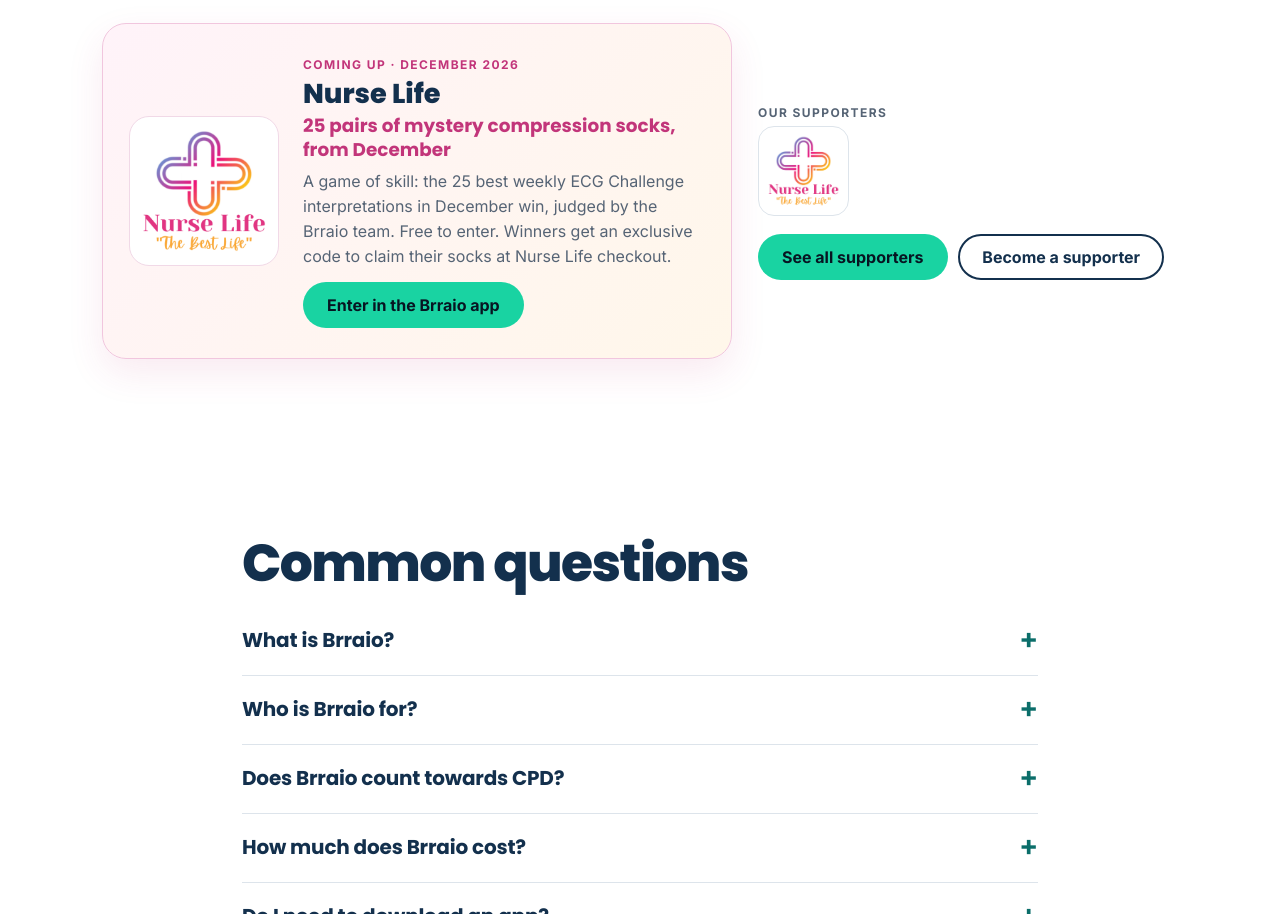
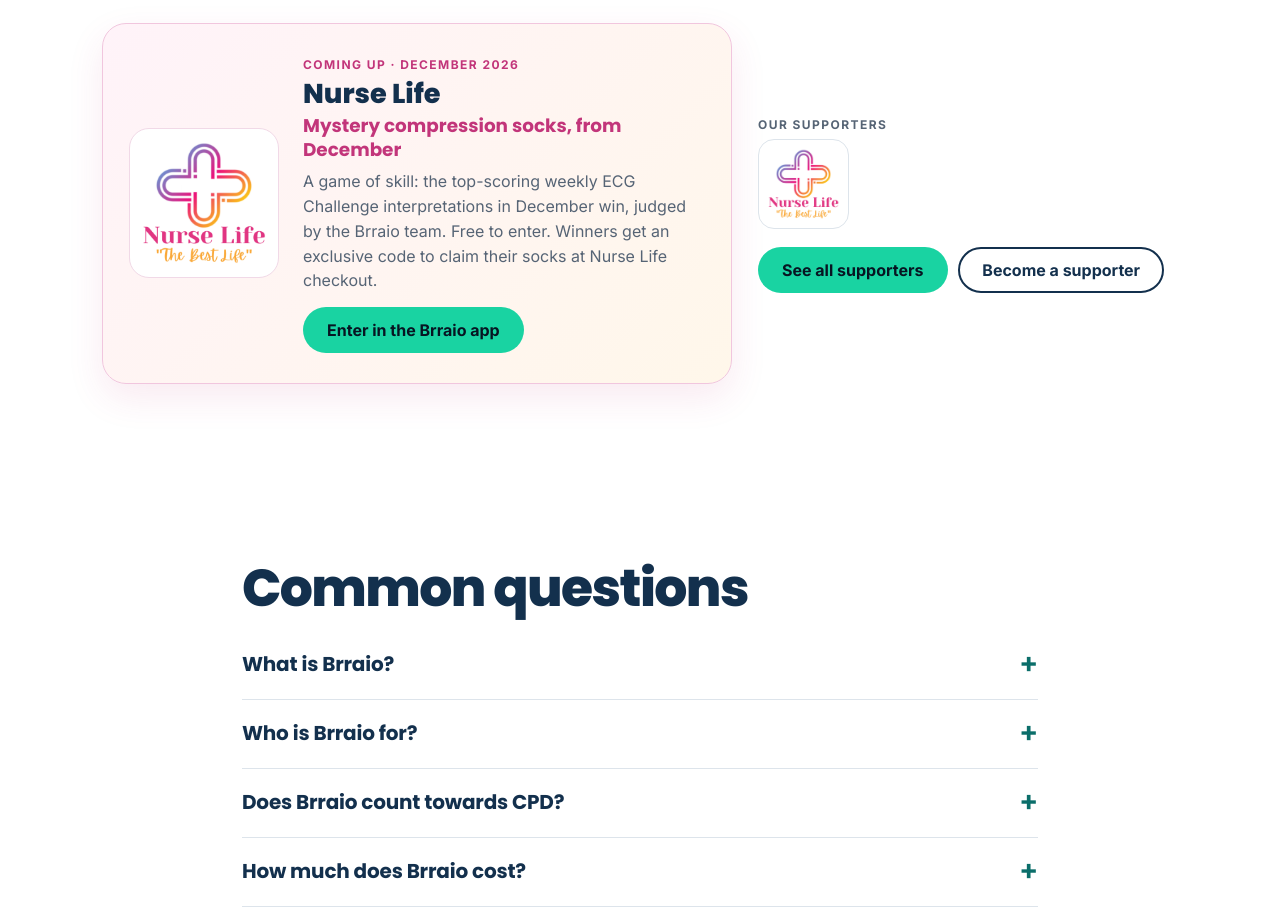
Before and after one commit to JoYoApps/brraio-site, a plain HTML site: page index.html in a window 1280 px wide. Shown: the part 4979-5893 px from the top of the page. Drawn offline with Linux system fonts and the light colour scheme.

Commit message:
Don't state the number of prizes; 'top scorers win'
Co-Authored-By: Claude Opus 5.5 <noreply@anthropic.com>
Claude-Session: https://claude.ai/code/session_01VACmoPq2rC3mq4xSYsbYes

```diff
--- a/partners/partners.js
+++ b/partners/partners.js
@@ -11,8 +11,8 @@ window.BRRAIO_PARTNERS = {
      deal: "Mystery compression socks for Brraio competition winners, starting December"}
   ],
   sponsors: {
-    "2026-12": {id: "nurse-life", prize: "25 pairs of mystery compression socks",
-                detail: "A game of skill: the 25 best weekly ECG Challenge interpretations in December win, judged by the Brraio team. Free to enter. Winners get an exclusive code to claim their socks at Nurse Life checkout."}
+    "2026-12": {id: "nurse-life", prize: "Mystery compression socks",
+                detail: "A game of skill: the top-scoring weekly ECG Challenge interpretations in December win, judged by the Brraio team. Free to enter. Winners get an exclusive code to claim their socks at Nurse Life checkout."}
   }
 };
 
```
Also changed, not shown: partners/index.html (+1 -1 lines).
